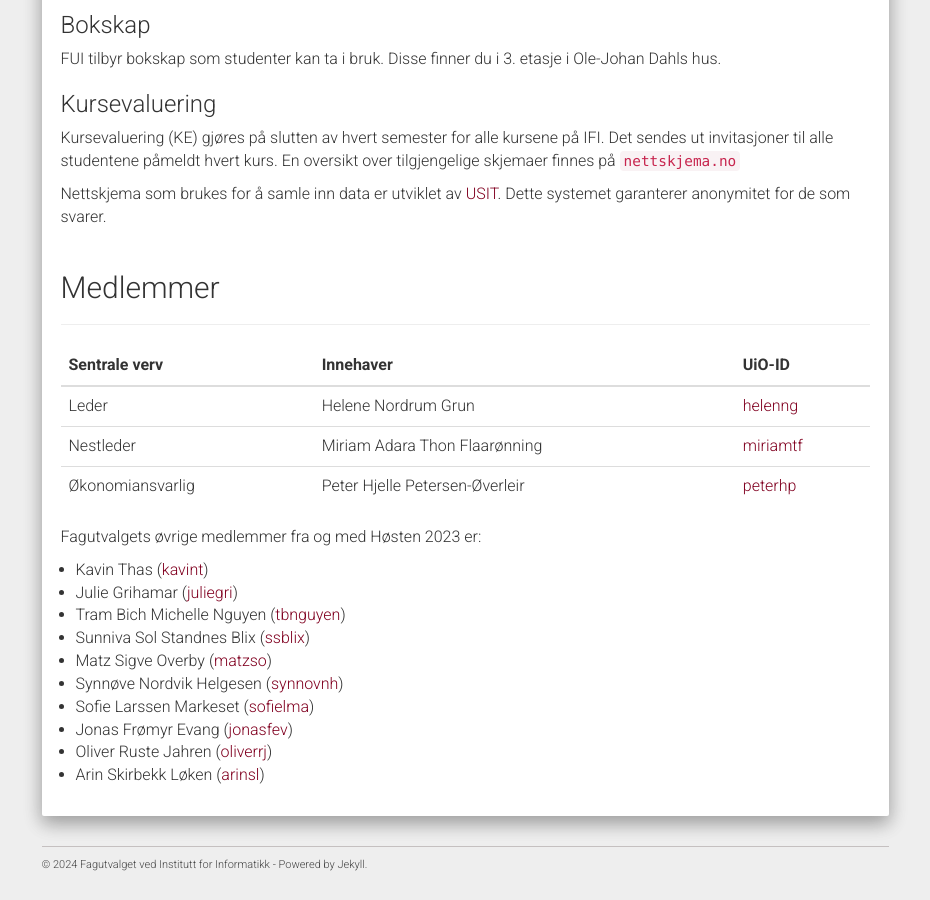
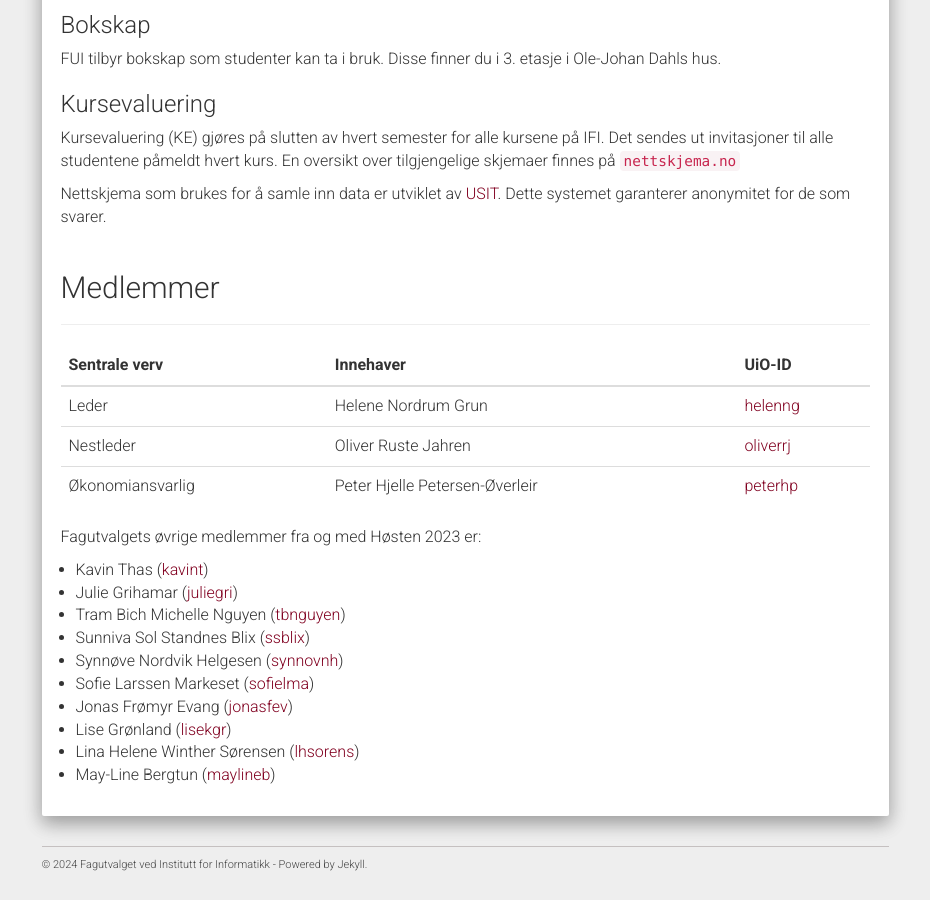
Before and after one commit to fui/fui.github.io, a Jekyll site: the page built from pages/fagutvalget.md, in a window 1280 px wide and 900 px high, scrolled down 843 px. Shown: the whole window, without its empty margins (321-1251 px from the left). Built offline with Jekyll 4.4.1, drawn with Linux system fonts in a browser that asks for light colours.

Commit message:
Oppdater styret etter genfors V24.

```diff
--- a/pages/fagutvalget.md
+++ b/pages/fagutvalget.md
@@ -9,7 +9,7 @@ modeline: " vim: set spl=nb: "
 
 ---
 
-Fagutvalget  ved Institutt for informatikk (FUI) er informatikkstudentenes eget
+Fagutvalget ved Institutt for informatikk (FUI) er informatikkstudentenes eget
 organ, og skal fungere som et bindeledd mellom studentene, instituttet og
 universitetet forøvrig. FUI har mellom 10 og 13 medlemmer, og møtes som regel
 en gang i måneden. Medlemmene velges på et valgallmøte for instituttets
@@ -35,17 +35,19 @@ i styrer og utvalg.
 - Hvert semester utarbeider vi instituttets kursevalueringsrapport, og gjennom
   det arbeidet får vi full oversikt over kvaliteten på alle kurs hvor studenter
   har tatt seg tid til å bidra med sin mening.
-<br><br>
+  <br><br>
 
 ## Hovedvirksomhet
 
 ---
 
 ### Bokskap
+
 FUI tilbyr bokskap som studenter kan ta i bruk. Disse finner du i 3. etasje i
 Ole-Johan Dahls hus.
 
 ### Kursevaluering
+
 Kursevaluering (KE) gjøres på slutten av hvert semester for alle kursene på
 IFI. Det sendes ut invitasjoner til alle studentene påmeldt hvert kurs. En
 oversikt over tilgjengelige skjemaer finnes på `nettskjema.no`
@@ -75,8 +77,8 @@ svarer.
     </tr>
     <tr>
       <td>Nestleder</td>
-       <td>Miriam Adara Thon Flaarønning</td>
-      <td><a href="https://www.mn.uio.no/ifi/?vrtx=person-view&uid=miriamtf">miriamtf</a></td>
+       <td>Oliver Ruste Jahren</td>
+      <td><a href="https://personer.uio.no/oliverrj">oliverrj</a></td>
     </tr>
     <tr>
       <td>Økonomiansvarlig</td>
@@ -88,13 +90,13 @@ svarer.
 
 Fagutvalgets øvrige medlemmer fra og med Høsten 2023 er:
 
-* Kavin Thas ([kavint](https://www.mn.uio.no/ifi/?vrtx=person-view&uid=kavint))
-* Julie Grihamar ([juliegri](https://www.mn.uio.no/ifi/?vrtx=person-view&uid=juliegri))
-* Tram Bich Michelle Nguyen ([tbnguyen](https://www.mn.uio.no/ifi/?vrtx=person-view&uid=tbnguyen))
-* Sunniva Sol Standnes Blix ([ssblix](https://www.mn.uio.no/ifi/?vrtx=person-view&uid=ssblix))
-* Matz Sigve Overby ([matzso](https://www.mn.uio.no/ifi/?vrtx=person-view&uid=matzso))
-* Synnøve Nordvik Helgesen ([synnovnh](https://www.mn.uio.no/ifi/?vrtx=person-view&uid=synnovnh))
-* Sofie Larssen Markeset ([sofielma](https://www.mn.uio.no/ifi/?vrtx=person-view&uid=sofielma))
-* Jonas Frømyr Evang ([jonasfev](https://www.mn.uio.no/ifi/?vrtx=person-view&uid=jonasfev))
-* Oliver Ruste Jahren ([oliverrj](https://www.mn.uio.no/ifi/?vrtx=person-view&uid=oliverrj))
-* Arin Skirbekk Løken ([arinsl](https://www.mn.uio.no/ifi/?vrtx=person-view&uid=arinsl))
+- Kavin Thas ([kavint](https://www.mn.uio.no/ifi/?vrtx=person-view&uid=kavint))
+- Julie Grihamar ([juliegri](https://www.mn.uio.no/ifi/?vrtx=person-view&uid=juliegri))
+- Tram Bich Michelle Nguyen ([tbnguyen](https://www.mn.uio.no/ifi/?vrtx=person-view&uid=tbnguyen))
+- Sunniva Sol Standnes Blix ([ssblix](https://www.mn.uio.no/ifi/?vrtx=person-view&uid=ssblix))
+- Synnøve Nordvik Helgesen ([synnovnh](https://www.mn.uio.no/ifi/?vrtx=person-view&uid=synnovnh))
+- Sofie Larssen Markeset ([sofielma](https://www.mn.uio.no/ifi/?vrtx=person-view&uid=sofielma))
+- Jonas Frømyr Evang ([jonasfev](https://www.mn.uio.no/ifi/?vrtx=person-view&uid=jonasfev))
+- Lise Grønland ([lisekgr](https://personer.uio.no/lisekgr))
+- Lina Helene Winther Sørensen ([lhsorens](https://personer.uio.no/lhsorens))
+- May-Line Bergtun ([maylineb](https://personer.uio.no/maylineb))
```
